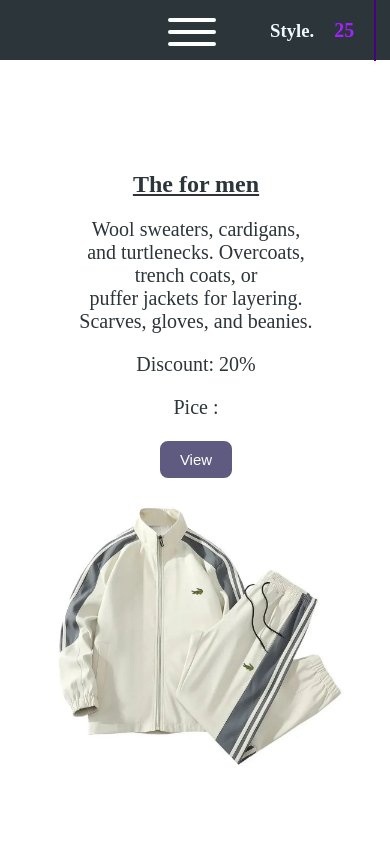
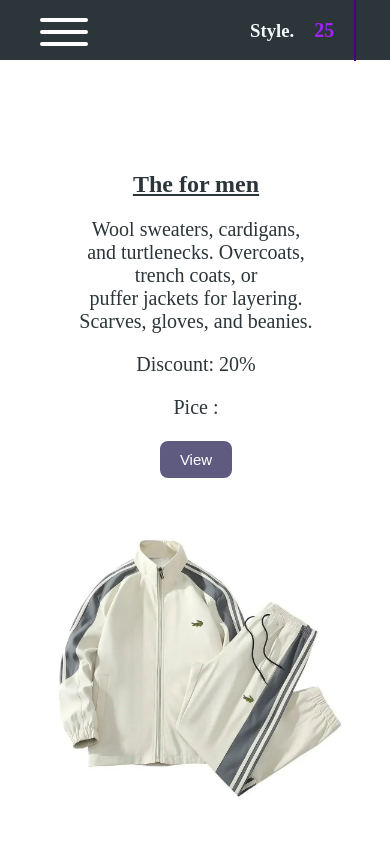
Before and after one commit to 24lyhour/Shopping-style.25, a plain HTML site: page index.html in a window 390 px wide. Shown: the top 844 px of the page. Drawn offline with nearby package versions, Linux system fonts and the light colour scheme.

Commit message:
Update style.css

```diff
--- a/style.css
+++ b/style.css
@@ -1003,7 +1003,7 @@ top: 0;
     }
    .left-menu{
         position: absolute;
-        left: 20px;
+        left: 0;
         top: 0;
     }
 
@@ -1013,7 +1013,7 @@ top: 0;
     /* display: none; */
     position: absolute;
     top: 0;
-    left: 10rem;
+    left: 2rem;
   }
   .right-menu #menuDropNav{
     display: none;
@@ -1128,7 +1128,7 @@ top: 0;
 }.container-1 .preview-right{
     position: absolute;
     left: 3rem;
-    top: 30rem;
+    top: 32rem;
 }
 .container-1 .preview-left{
     position: absolute;
@@ -1147,7 +1147,7 @@ top: 0;
 .card-alert{
   position: absolute;
   top:10rem;
-  right: -20rem;
+  right: -10rem;
 }
 
 }
```
